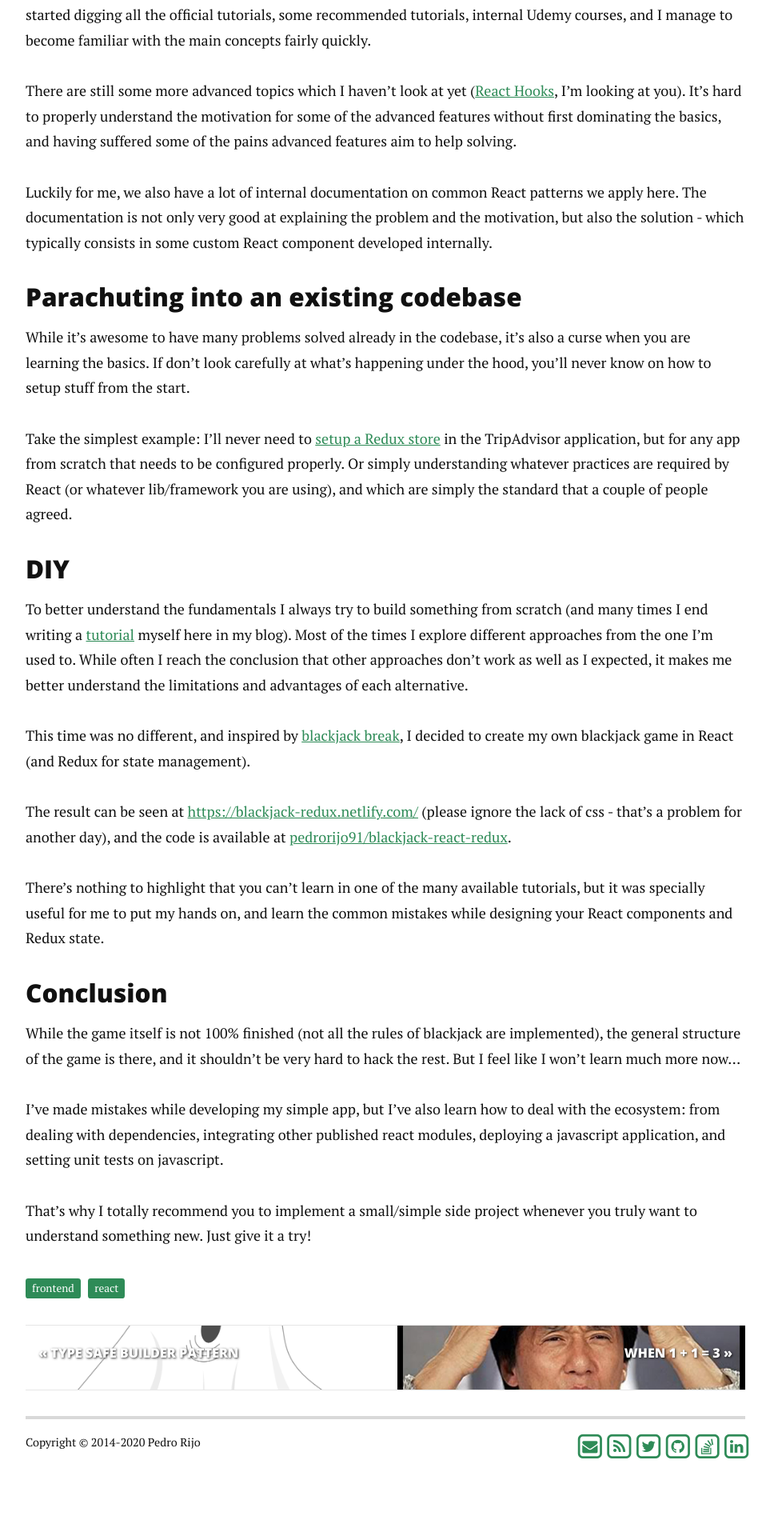
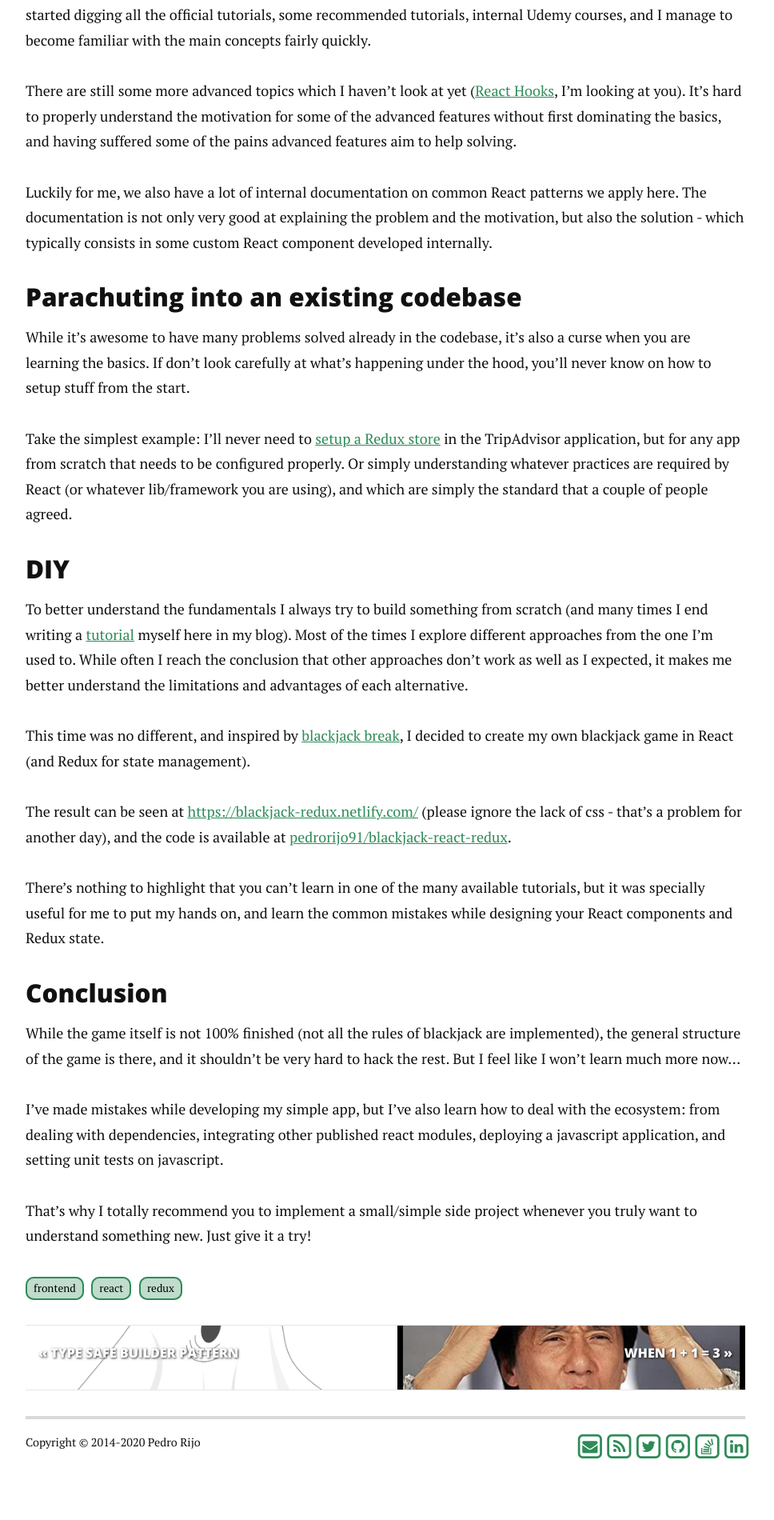
Before and after one commit to pedrorijo91/pedrorijo91.github.io, a Jekyll site: the page built from _posts/2019-12-01-my-journey-into-react.markdown, in a window 1280 px wide. Shown: the part 1282-3182 px from the top of the page at 80% size, without its empty margins (158-1126 px from the left). Built offline with Jekyll 4.4.1, drawn with Linux system fonts in a browser that asks for light colours.

Commit message:
Re-style post tags

```diff
--- a/_posts/2019-12-01-my-journey-into-react.markdown
+++ b/_posts/2019-12-01-my-journey-into-react.markdown
@@ -6,7 +6,7 @@ date: 2019-12-01 15:00:00
 description: 'My experience coming from the JVM into front-end development with React'
 image: react-logo.png
 
-tags: [react, frontend]
+tags: [frontend, react, redux]
 ---
 
 <span class="dropcap">R</span>ecently I decided to face a new career challenge at [TripAdvisor](https://www.tripadvisor.com/). One of the biggest reasons I wanted this change was to be able to leave a pure java backend position and becoming fullstack.
--- a/assets/css/style.css
+++ b/assets/css/style.css
@@ -915,8 +915,10 @@ div .highlighter-rouge {
 }
 
 .post .post-tag {
-  background-color: #2e8b57;
-  color: #fff;
+  background-color: rgba(46, 138, 86, 0.3);
+  color: #000;
+  border: 2px solid #2e8b57;
+  border-radius: .75em;
   display: inline;
   padding: .2em .6em .3em;
   font-size: 75%;
@@ -924,7 +926,6 @@ div .highlighter-rouge {
   text-align: center;
   white-space: nowrap;
   vertical-align: baseline;
-  border-radius: .25em;
   margin-right: 5px;
   text-decoration: none;
 }
```
